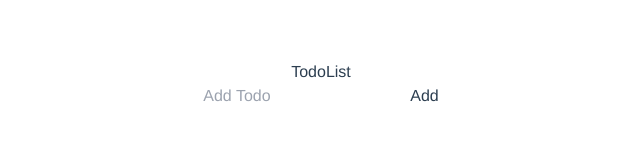
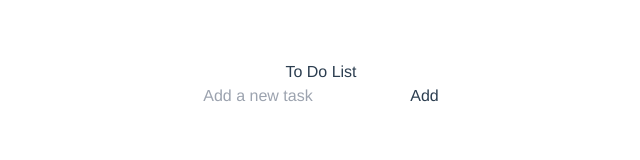
Before and after one commit to Jcheahh/todolist-vue, a Vue app: page / in a window 1280 px wide. Shown: the top 160 px of the page, without its empty margins (319-959 px from the left). Built offline with nearby package versions, Linux system fonts and the light colour scheme.

Commit message:
Optimize the UI of TodoList component

```diff
--- a/src/components/TodoList.vue
+++ b/src/components/TodoList.vue
@@ -1,12 +1,16 @@
 <template>
-  <!-- TOOD better ui and css -->
-    <div class="bg-white rounded shadow p-6 m-4 w-full lg:w-3/4 lg:max-w-lg">
-      <h2 class="text-xl font-bold">TodoList</h2>
-      <p class="flex mt-4">
-        <input v-model="newTask" class="shadow appearance-none border rounded w-full py-2 px-3 mr-4 text-grey-darker" placeholder="Add Todo"/>
-        <button @click="addTodo"  class="btn ml-4 border-none p-4 px-6 shadow-2xl">Add</button>
+  <div class="flex justify-center items-baseline h-full pt-4 sm:p-16">
+    <div class="w-[30rem] h-full m-4 flex flex-col">
+      <div class="w-full mb-12 flex justify-between items-center">
+          <div>
+              <h1 class="text-sm sm:text-2xl font-bold inline-block text-gray-400 ml-6">To Do List</h1>
+          </div>
+      </div>
+      <p class="w-full flex flex-row mb-5">
+        <input v-model="newTask" class="basis-3/4 bg-transparent border-0 border-b-2 rounded-none p-3 focus:outline-none border-b-slate-900 text-gray-400 placeholder:ttext-gray-400 shadow-2xl" placeholder="Add a new task"/>
+        <button @click="addTodo" class="ml-4 border-none p-4 px-6 shadow-2xl basis-1/4 bg-slate-900 text-gray-400 hover:text-gray-400 rounded-r-lg">Add</button>
       </p>
-      <div v-for="(todo, n) in todoList" :key="todo">
+      <div v-for="(todo, n) in todoList" :key="todo" class="h-full">
 
         <div v-if="editing === n">
           <EditForm :todo="todo" :saveEdit="saveEdit" />
@@ -16,6 +20,7 @@
         </div>
       </div>
     </div>
+  </div>
 </template>
 
 <script>
@@ -23,9 +28,6 @@ import AddForm from './AddForm.vue'
 import EditForm from './EditForm.vue';
 export default {
   name: 'TodoList',
-  // props: {
-  //   todo: String,
-  // },
   components: {
     AddForm,
     EditForm
@@ -86,27 +88,4 @@ export default {
 }
 </script>
 
-<!-- Add "scoped" attribute to limit CSS to this component only -->
-<style scoped>
-h3 {
-  margin: 40px 0 0;
-}
-ul {
-  list-style-type: none;
-  padding: 0;
-}
-li {
-  display: inline-block;
-  margin: 0 10px;
-}
-a {
-  color: #42b983;
-}
-.edit {
-  display: inline-flex;
-  align-items: center;
-}
-.todo {
-  flex-direction: column;
-}
-</style>
+<style></style>
```
